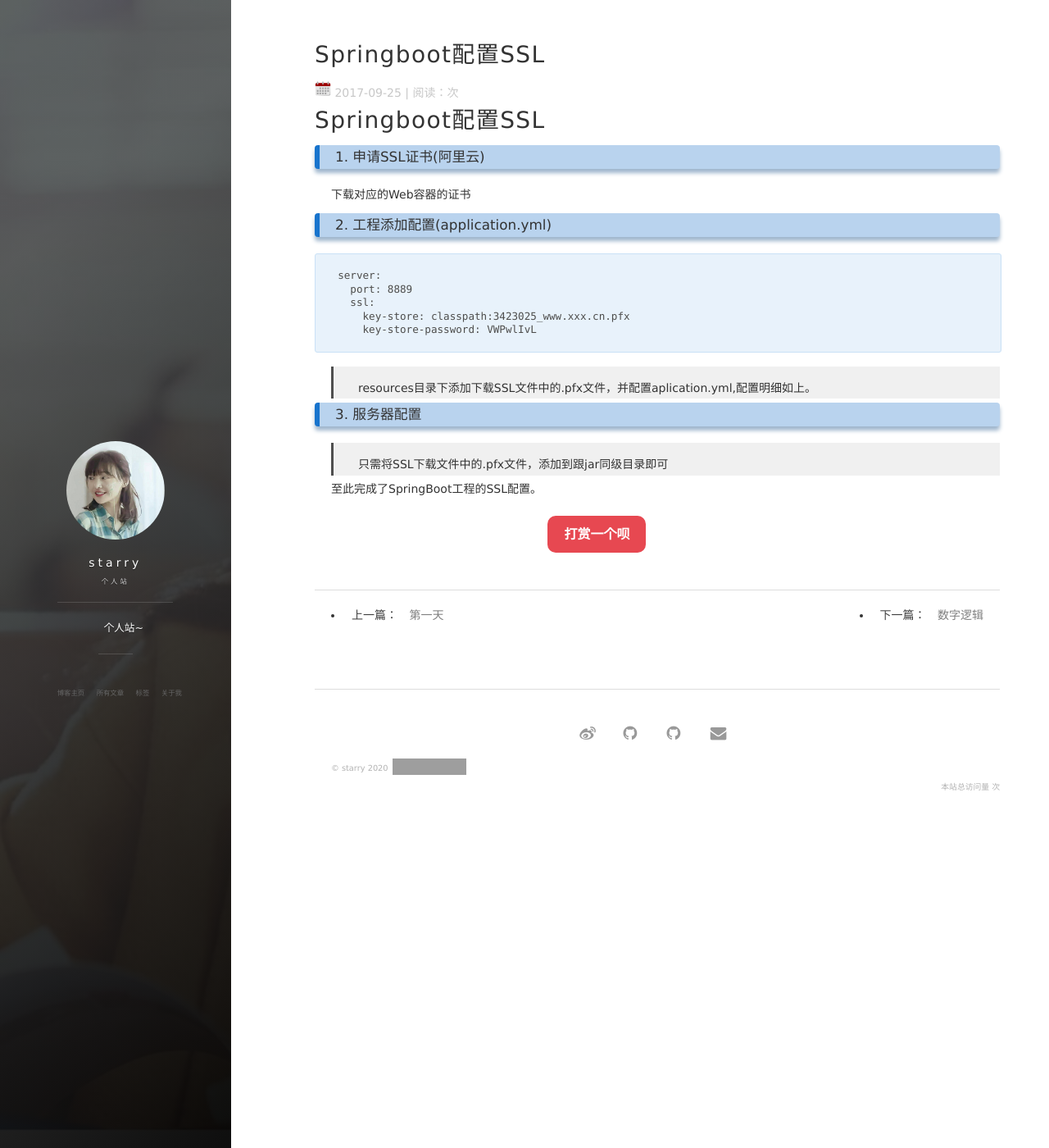
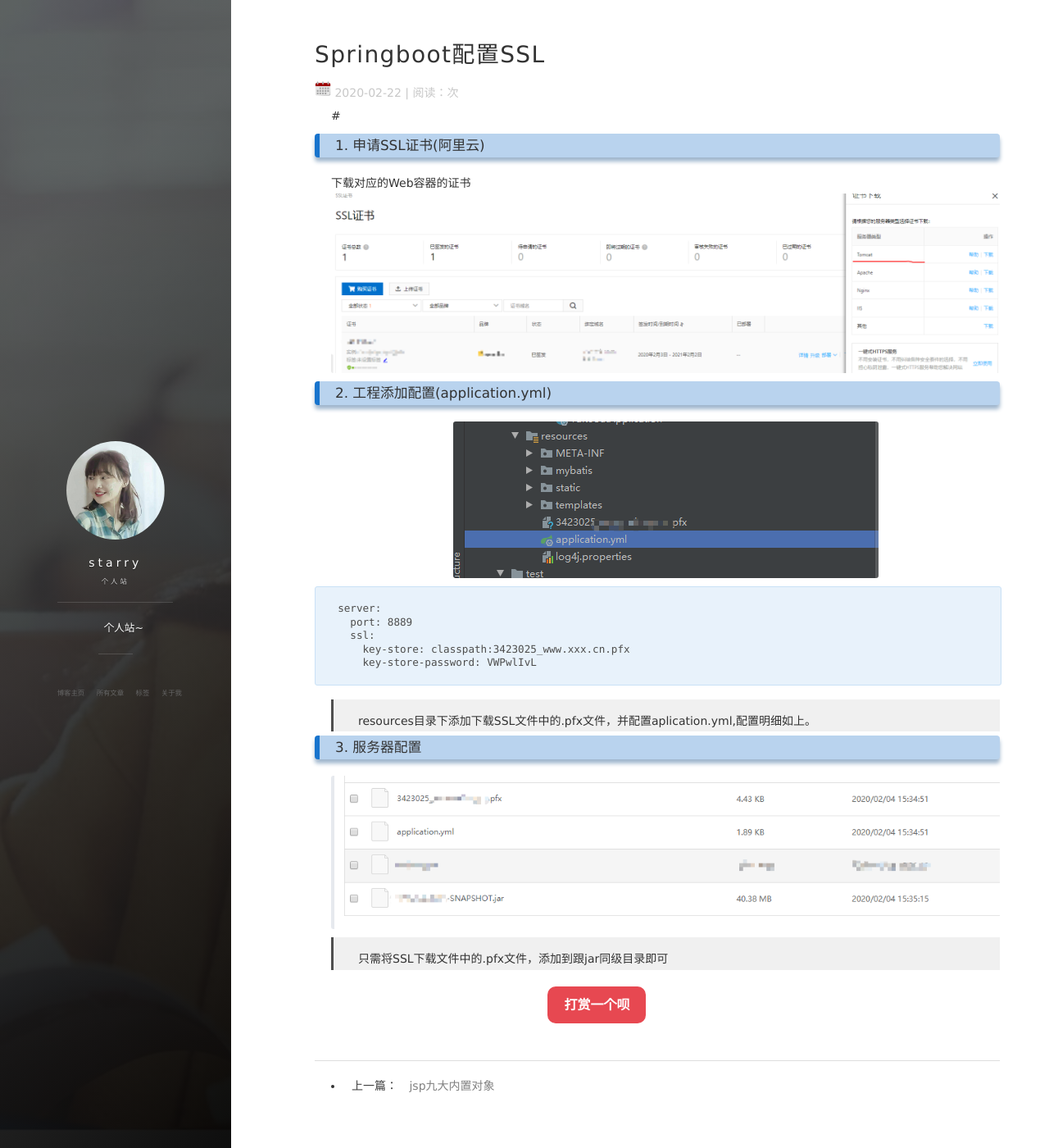
Before and after one commit to MMstarry/MMstarry.github.io, a Jekyll site: the page built from _posts/2020-02-22-SpringBoot配置SSL.md, in a window 1280 px wide and 1400 px high. Shown: the whole window at 82% size. Built offline with Jekyll 4.4.1, drawn with Linux system fonts in a browser that asks for light colours; nearby versions of some CDN libraries; comment, search, counter and statistics services are not loaded; grey boxes are pictures that could not be loaded.

Commit message:
starry
2020022202

````diff
--- a/_posts/2020-02-22-SpringBoot配置SSL.md
+++ b/_posts/2020-02-22-SpringBoot配置SSL.md
@@ -1,16 +1,17 @@
 ---
 layout: post
 title: "Springboot配置SSL"
-date: 2017-09-25
+date: 2020-02-22
 description: "starry"
 tag: html
 ---
 
-# Springboot配置SSL
+#
 ### 1. 申请SSL证书(阿里云)
 下载对应的Web容器的证书
-
+![](/images/posts/2020022201.png)
 ### 2. 工程添加配置(application.yml)
+![](/images/posts/2020022202.png)
 ```
 server:
   port: 8889
@@ -21,6 +22,5 @@ server:
 > resources目录下添加下载SSL文件中的.pfx文件，并配置aplication.yml,配置明细如上。
 
 ### 3. 服务器配置
+![](/images/posts/2020022203.png)
 > 只需将SSL下载文件中的.pfx文件，添加到跟jar同级目录即可
-
-至此完成了SpringBoot工程的SSL配置。
````
Also changed, not shown: images/posts/2020022201.png (added), images/posts/2020022202.png (added), images/posts/2020022203.png (added).
